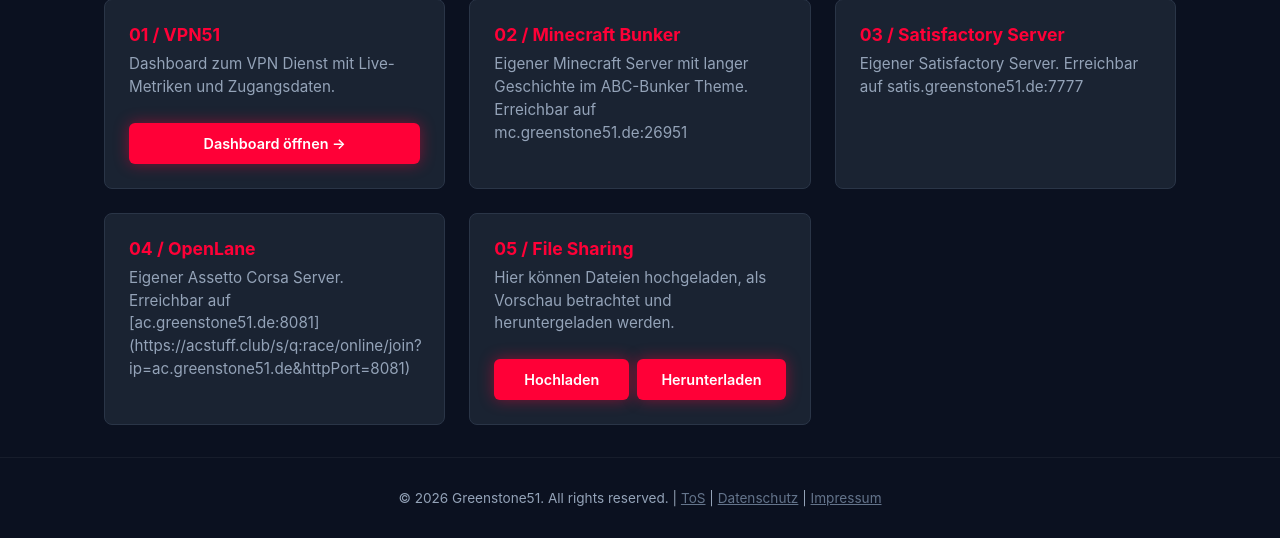
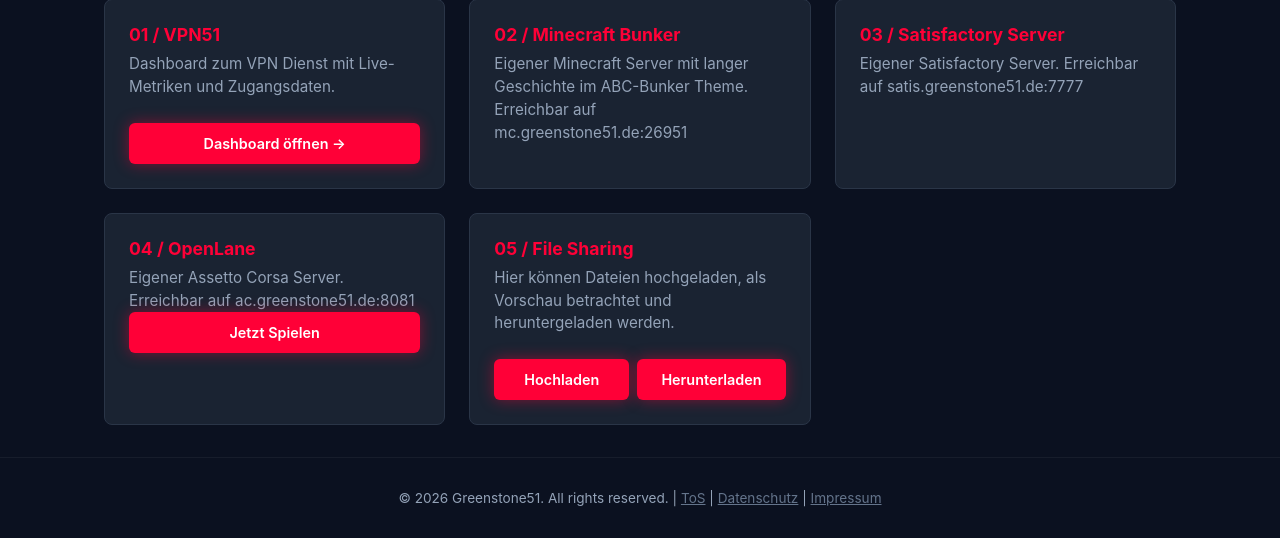
Before and after one commit to Greenstone51/Website, a Flask app: page / in a window 1280 px wide. Shown: the part 278-816 px from the top of the page. Run offline with Flask 3, Linux system fonts and the light colour scheme.

Commit message:
Update index.html

```diff
--- a/templates/index.html
+++ b/templates/index.html
@@ -94,7 +94,10 @@
             <div class="card">
                 <div>
                     <h3 class="card-title">04 / OpenLane</h3>
-                    <p class="card-text">Eigener Assetto Corsa Server. Erreichbar auf [ac.greenstone51.de:8081](https://acstuff.club/s/q:race/online/join?ip=ac.greenstone51.de&httpPort=8081)</p>
+                    <p class="card-text">Eigener Assetto Corsa Server. Erreichbar auf ac.greenstone51.de:8081</p>
+                </div>
+            <div class="btn-group">
+                    <a href="https://acstuff.club/s/q:race/online/join?ip=ac.greenstone51.de&httpPort=8081" class="btn-action">Jetzt Spielen</a>
                 </div>
             </div>
 
```
